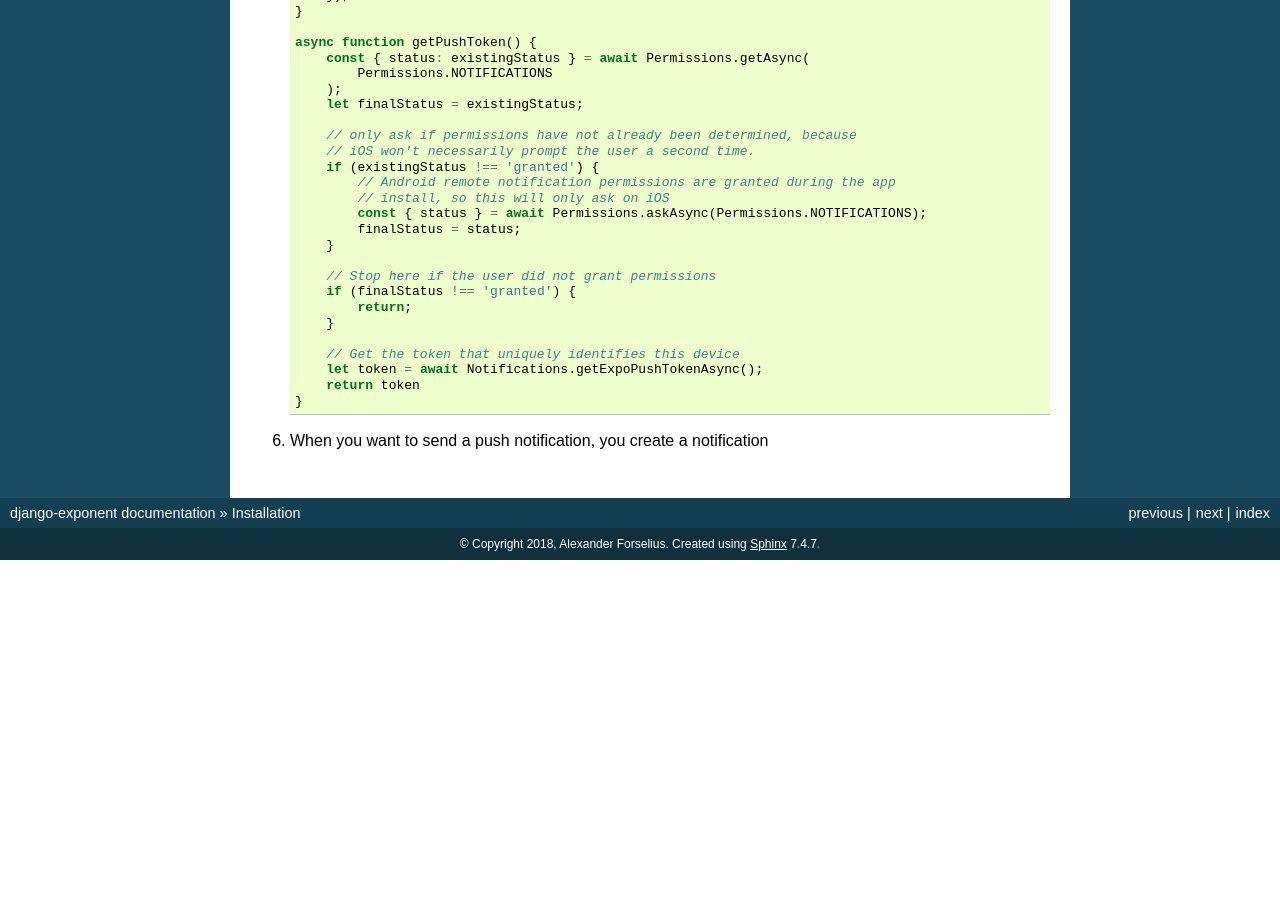
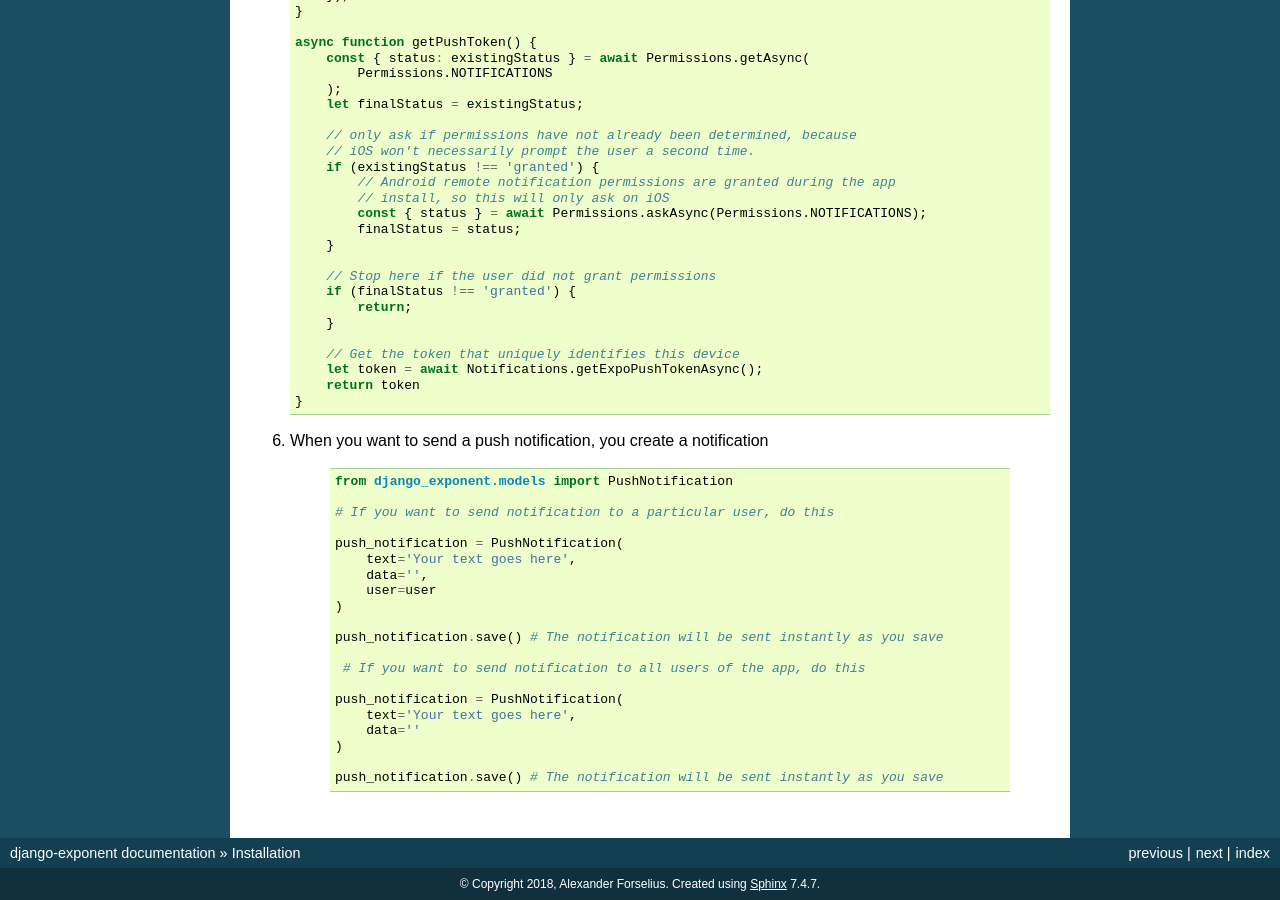
Before and after one commit to Buddhalow/django-exponent, a Sphinx documentation site: the page built from docs/source/installation.rst, in a window 1280 px wide and 900 px high, scrolled down 1016 px. Built offline with Sphinx 7.4.7, drawn with Linux system fonts in a browser that asks for light colours; pages that are not in the unit, such as notebooks, are missing from menus; before the commit the page ends 1576 px from its top, so only the background shows below that.

Commit message:
Added contents

```diff
--- a/docs/source/installation.rst
+++ b/docs/source/installation.rst
@@ -91,7 +91,7 @@ Installation
 
 6. When you want to send a push notification, you create a notification
 
-    .. code-block: python
+    .. code-block:: python
 
         from django_exponent.models import PushNotification
 
```
